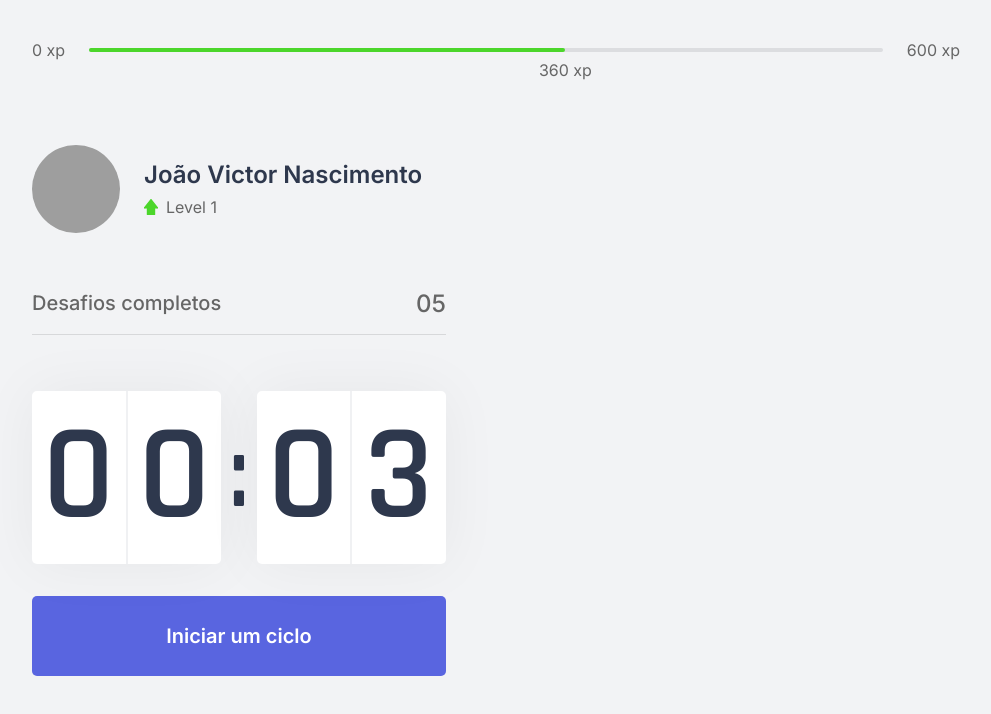
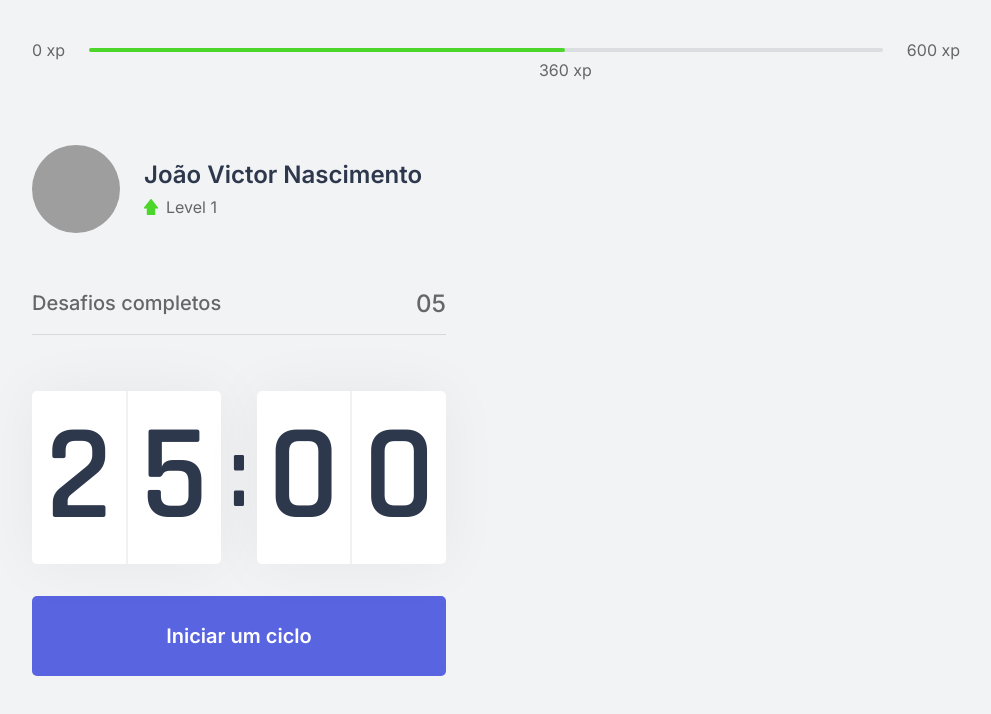
Before and after one commit to nascjoao/moveit, a Next.js app: page / in a window 1280 px wide. Shown: the top 714 px of the page, without its empty margins (144-1135 px from the left). Built offline with nearby package versions, Linux system fonts and the light colour scheme; grey boxes are pictures that could not be loaded.

Commit message:
restore original time of the countdown

```diff
--- a/src/components/Countdown.tsx
+++ b/src/components/Countdown.tsx
@@ -4,7 +4,7 @@ import styles from '../styles/components/Countdown.module.css'
 let countdownTimeout: NodeJS.Timeout
 
 export function Countdown() {
-    const [time, setTime] = useState(.05 * 60)
+    const [time, setTime] = useState(25 * 60)
     const [isActive, setIsActive] = useState(false)
     const [hasFinished, setHasFinished] = useState(false)
 
```
